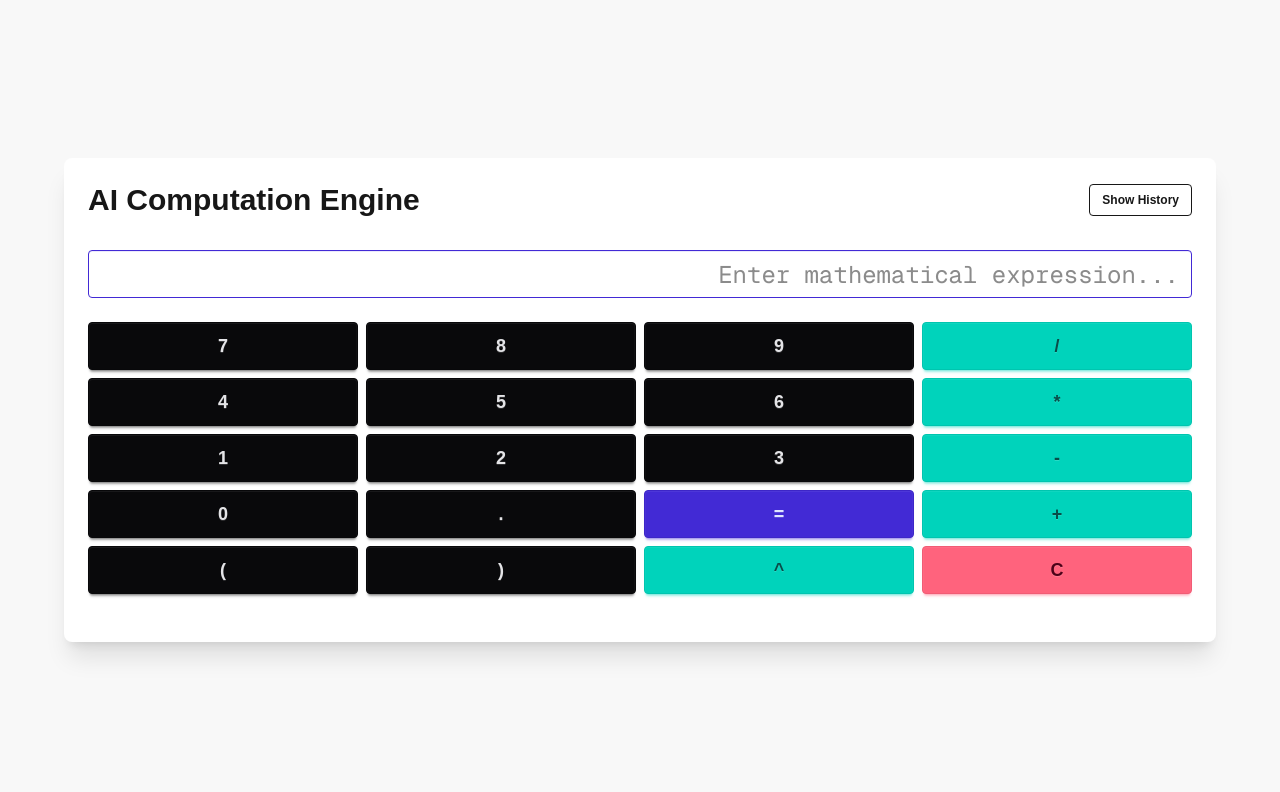
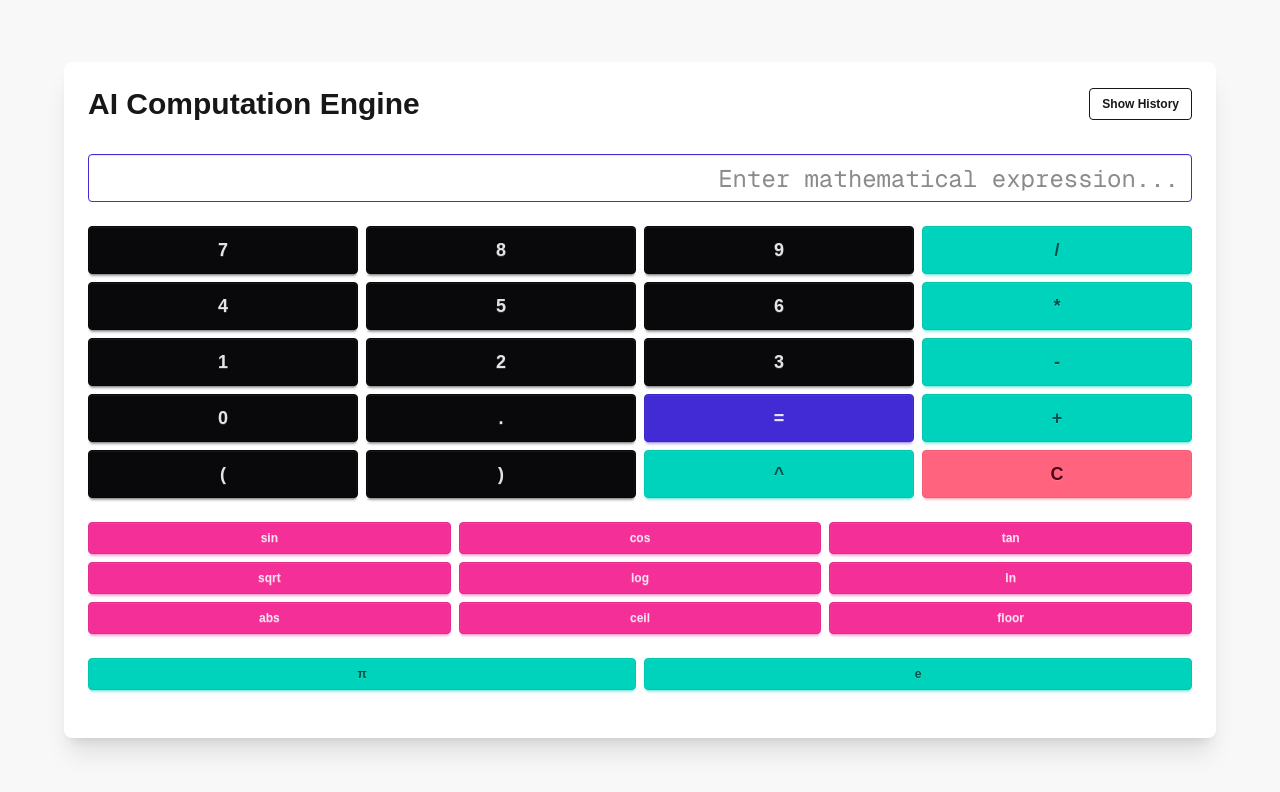
Before and after one commit to Zeptiny/AiPoweredCalculator, a Next.js app in the folder app/: page / in a window 1280 px wide. Shown: the top 792 px of the page. Built offline with nearby package versions, Linux system fonts and the light colour scheme.

Commit message:
feat: Enhance mathematical expression validation and add function buttons for calculator

```diff
--- a/app/app/api/calculate/route.ts
+++ b/app/app/api/calculate/route.ts
@@ -37,11 +37,11 @@ export async function POST(request: NextRequest) {
       );
     }
 
-    // Advanced validation for mathematical expressions
-    const mathPattern = /^[0-9+\-*/().^\s]+$/;
+    // Advanced validation for mathematical expressions including functions and constants
+    const mathPattern = /^[0-9+\-*/().^\s,a-z]*$/i;
     if (!mathPattern.test(expression)) {
       return NextResponse.json(
-        { error: 'Expression contains invalid characters. Only numbers and operators (+, -, *, /, ^, parentheses) are allowed.' },
+        { error: 'Expression contains invalid characters. Only numbers, operators (+, -, *, /, ^, parentheses), functions (sin, cos, tan, sqrt, log, ln, abs, ceil, floor), and constants (pi, e) are allowed.' },
         { status: 400 }
       );
     }
@@ -85,13 +85,21 @@ You MUST respond with valid JSON in this EXACT format:
   "result": "the final numerical answer only"
 }
 
+Supported operations and functions:
+- Basic operators: +, -, *, /, ^ (power)
+- Trigonometric: sin, cos, tan (assume radians unless specified)
+- Other functions: sqrt, log (base 10), ln (natural log), abs, ceil, floor
+- Constants: pi (π ≈ 3.14159), e (≈ 2.71828)
+
 Requirements:
 1. "explanation" comes FIRST and contains detailed steps
 2. "result" comes SECOND and contains ONLY the final number
 3. Show all intermediate steps in the explanation
 4. Use proper mathematical terminology
 5. Do NOT include markdown, code blocks, or any text outside the JSON
-6. Be thorough and professional in your explanation`
+6. Be thorough and professional in your explanation
+7. When using trigonometric functions, assume input is in radians
+8. Replace constants with their values in calculations`
         },
         {
           role: 'user',
--- a/app/app/page.tsx
+++ b/app/app/page.tsx
@@ -60,6 +60,23 @@ export default function Home() {
     '(', ')', '^', 'C'
   ];
 
+  const functionButtons = [
+    { label: 'sin', value: 'sin(' },
+    { label: 'cos', value: 'cos(' },
+    { label: 'tan', value: 'tan(' },
+    { label: 'sqrt', value: 'sqrt(' },
+    { label: 'log', value: 'log(' },
+    { label: 'ln', value: 'ln(' },
+    { label: 'abs', value: 'abs(' },
+    { label: 'ceil', value: 'ceil(' },
+    { label: 'floor', value: 'floor(' },
+  ];
+
+  const constants = [
+    { label: 'π', value: 'pi' },
+    { label: 'e', value: 'e' },
+  ];
+
   const handleButtonClick = (value: string) => {
     if (value === 'C') {
       setExpression('');
@@ -76,8 +93,8 @@ export default function Home() {
 
   const handleInputChange = (e: React.ChangeEvent<HTMLInputElement>) => {
     const value = e.target.value;
-    // Only allow mathematical characters
-    const mathPattern = /^[0-9+\-*/().^\s]*$/;
+    // Allow mathematical characters including function names and constants
+    const mathPattern = /^[0-9+\-*/().^\s,a-z]*$/i;
     if (mathPattern.test(value)) {
       setExpression(value);
     }
@@ -250,7 +267,7 @@ export default function Home() {
             </div>
 
             {/* Calculator Buttons */}
-            <div className="grid grid-cols-4 gap-2 mb-6">
+            <div className="grid grid-cols-4 gap-2 mb-4">
               {buttons.map((btn) => (
                 <button
                   key={btn}
@@ -267,6 +284,34 @@ export default function Home() {
                   }`}
                 >
                   {btn}
+                </button>
+              ))}
+            </div>
+
+            {/* Function Buttons */}
+            <div className="grid grid-cols-3 gap-2 mb-4">
+              {functionButtons.map((btn) => (
+                <button
+                  key={btn.label}
+                  onClick={() => setExpression(prev => prev + btn.value)}
+                  disabled={loading}
+                  className="btn btn-sm btn-secondary"
+                >
+                  {btn.label}
+                </button>
+              ))}
+            </div>
+
+            {/* Constants */}
+            <div className="flex gap-2 mb-6">
+              {constants.map((constant) => (
+                <button
+                  key={constant.label}
+                  onClick={() => setExpression(prev => prev + constant.value)}
+                  disabled={loading}
+                  className="btn btn-sm btn-accent flex-1"
+                >
+                  {constant.label}
                 </button>
               ))}
             </div>
@@ -324,12 +369,12 @@ export default function Home() {
                 {/* Display Disputes if any */}
                 {currentResult.disputes && currentResult.disputes.length > 0 && (
                   <div className="space-y-3">
-                    <h3 className="font-bold text-sm opacity-75">Dispute History ({currentResult.disputes.length})</h3>
+                    <h3 className="font-bold text-sm opacity-75">📝 Dispute History ({currentResult.disputes.length})</h3>
                     {currentResult.disputes.map((dispute, index) => (
                       <div key={index} className="card bg-base-300 card-border">
                         <div className="card-body p-4">
                           <div className="flex items-start gap-2">
-                            <span className="badge badge-warning badge-sm">Dispute #{index + 1}</span>
+                            <span className="badge badge-warning badge-sm whitespace-nowrap">Dispute #{index + 1}</span>
                             <div className="flex-1 text-xs opacity-75">
                               Feedback: "{dispute.disputeFeedback}"
                             </div>
@@ -503,9 +548,9 @@ export default function Home() {
 
                               {item.disputes.map((dispute, dIndex) => (
                                 <div key={dIndex} className="bg-warning/10 p-2 rounded space-y-1">
-                                  <div className="flex items-center gap-2">
-                                    <span className="badge badge-warning badge-xs">Dispute #{dIndex + 1}</span>
-                                    <span className="text-xs opacity-75 italic">"{dispute.disputeFeedback}"</span>
+                                  <div className="flex items-start gap-2">
+                                    <span className="badge badge-warning badge-xs shrink-0">#{dIndex + 1}</span>
+                                    <span className="text-xs opacity-75 italic flex-1">"{dispute.disputeFeedback}"</span>
                                   </div>
                                   <div className="text-xs">
                                     <span className="opacity-75">New Result:</span> <span className="font-mono font-bold">{dispute.result}</span>
```
